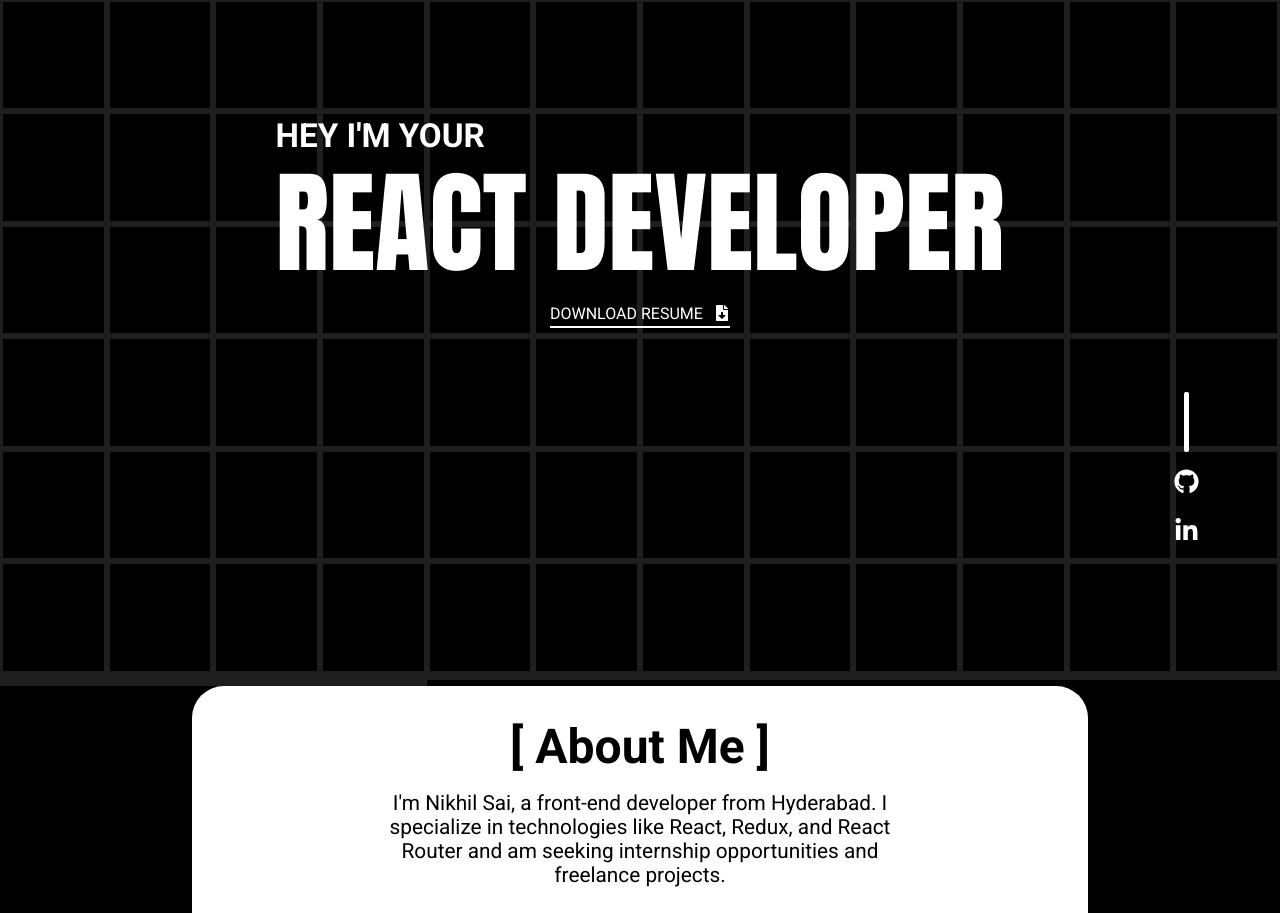
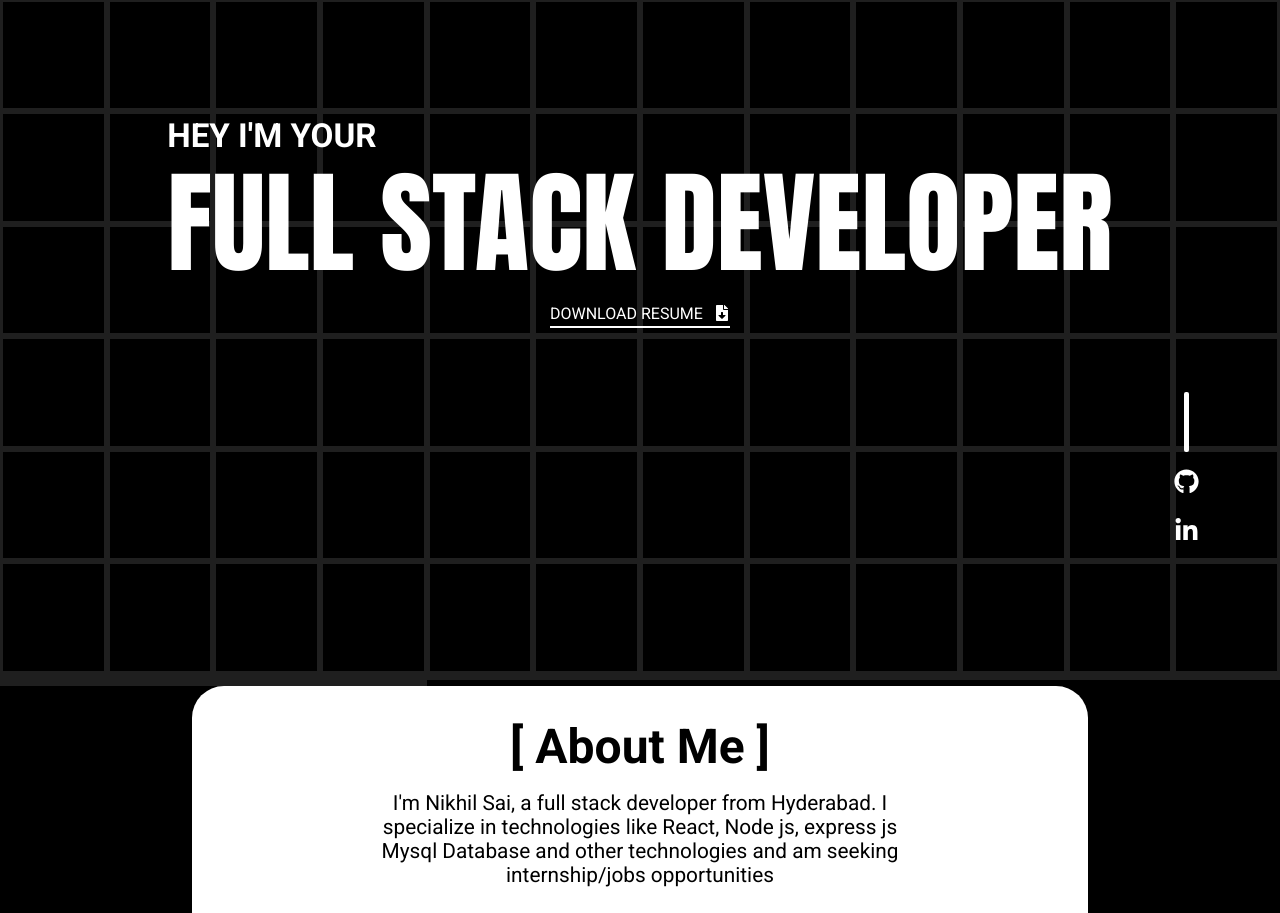
Before and after one commit to nikhilsaiankilla/nikhilsaiportfolio, a React (Create React App) app: page / in a window 1280 px wide. Shown: the part 114-1027 px from the top of the page. Built offline with nearby package versions, Linux system fonts and the light colour scheme; some icons are missing.

Commit message:
replaced frontend with full stack

```diff
--- a/src/sections/aboutSection/AboutSection.jsx
+++ b/src/sections/aboutSection/AboutSection.jsx
@@ -8,7 +8,7 @@
     <div className='about-section' id='AboutSection'>
       <div className="content-container">
         <PageTitle title='about me' />
-        <p>I'm Nikhil Sai, a front-end developer from Hyderabad. I specialize in technologies like React, Redux, and React Router and am seeking internship opportunities and freelance projects.</p>
+        <p>I'm Nikhil Sai, a full stack developer from Hyderabad. I specialize in technologies like React, Node js, express js Mysql Database and other technologies and am seeking internship/jobs opportunities</p>
         <h2>i can help you to make your vision into the reality with my skills </h2>
         <p>I can use my expertise to contribute to your team's success with web development and the latest technologies. I thrive in dynamic environments and can bring innovation and efficiency to your projects.</p>
       </div>
--- a/src/sections/heroSection/HeroSection.jsx
+++ b/src/sections/heroSection/HeroSection.jsx
@@ -20,7 +20,7 @@
       </div>
       <div className="text-container">
         <h4>Hey I'm your</h4>
-        <h1>react developer</h1>
+        <h1>Full Stack developer</h1>
         <a href={pdf} download className='download-pdf'>Download Resume <FaFileDownload /></a>
       </div>
       <div className="icon-container">
```
